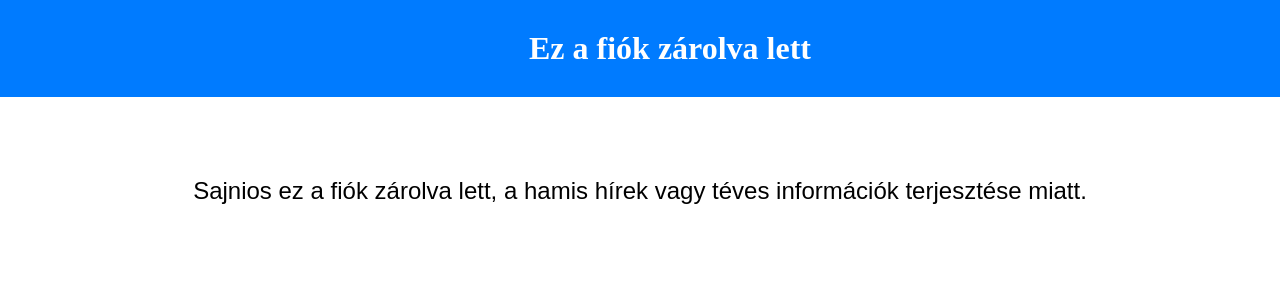
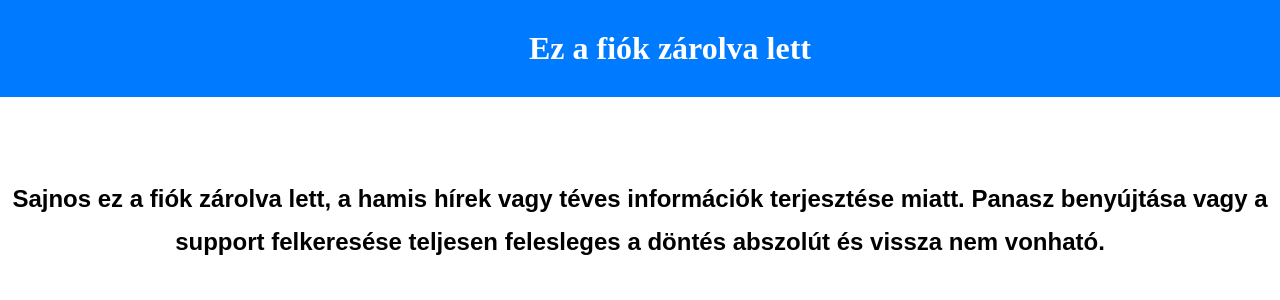
Before and after one commit to fefi375/NagyProject, a Flask app: page /banned_account in a window 1280 px wide; the page is wider, and only the part inside the window is pictured. Shown: the top 300 px of that part. Run offline with Flask 3, Linux system fonts and the light colour scheme.

Commit message:
simitasok a bannolt account html-en és css-en

```diff
--- a/WEB/static/banned_account.css
+++ b/WEB/static/banned_account.css
@@ -13,6 +13,7 @@ h1{
 div{
     font-size: x-large;
     font-family: Arial, Helvetica, sans-serif;
-
+    font-weight: bold;
     text-align: center;
+    line-height: 180%;
 }
--- a/WEB/templates/banned_account.html
+++ b/WEB/templates/banned_account.html
@@ -8,7 +8,7 @@
 </head>
 <body>
     <h1>Ez a fiók zárolva lett</h1>
-    <div class="container">Sajnios ez a fiók zárolva lett, a hamis hírek vagy téves információk terjesztése miatt. </div>
+    <div class="container">Sajnos ez a fiók zárolva lett, a hamis hírek vagy téves információk terjesztése miatt. Panasz benyújtása vagy a support felkeresése teljesen felesleges a döntés abszolút és vissza nem vonható.  </div>
 
 </body>
 </html>
```
